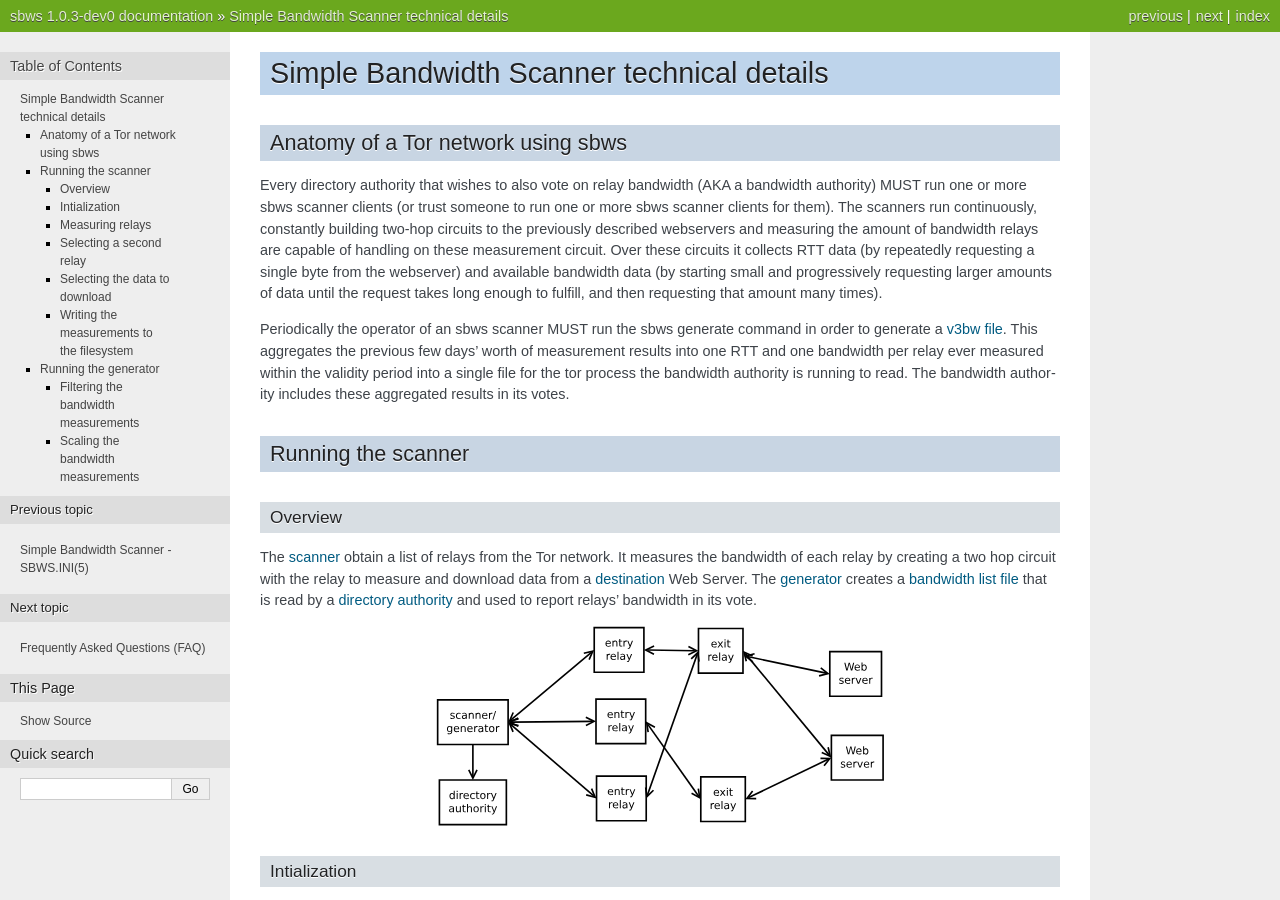
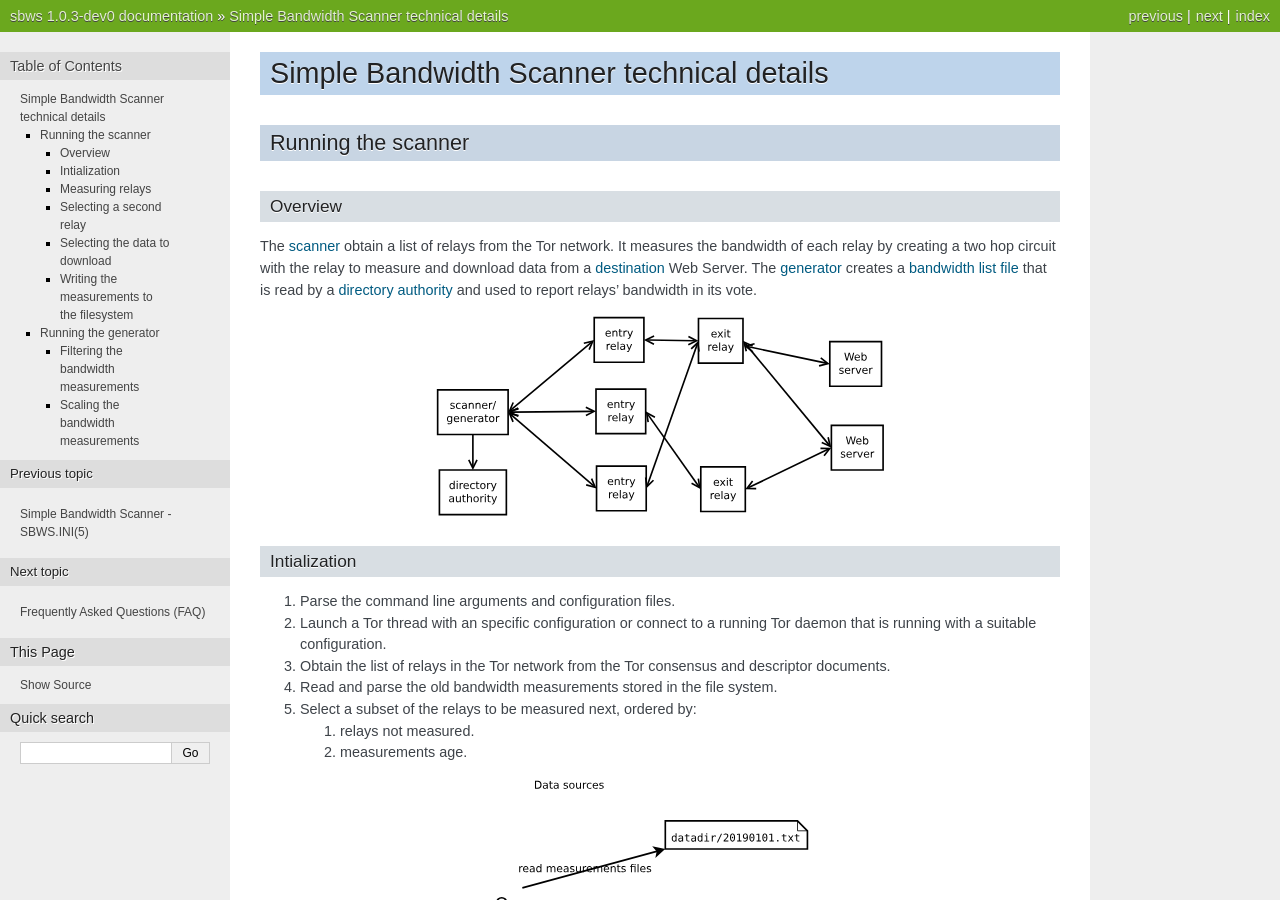
Before and after one commit to torproject/sbws, a Sphinx documentation site: the page built from docs/source/specification.rst, in a window 1280 px wide and 900 px high. Built offline with Sphinx 7.4.7, drawn with Linux system fonts in a browser that asks for light colours; formulas are drawn with MathJax 3.

Commit message:
docs: remove anatomy section
is already explained in README, and how the scanner works.

```diff
--- a/docs/source/specification.rst
+++ b/docs/source/specification.rst
@@ -1,29 +1,9 @@
 Simple Bandwidth Scanner technical details
 ============================================
 
-Anatomy of a Tor network using sbws
------------------------------------
+Running the scanner
+-----------------------
 
-Every directory authority that wishes to also vote on relay bandwidth (AKA
-a bandwidth authority) MUST run one or more sbws scanner clients (or trust
-someone to run one or more sbws scanner clients for them). The scanners run
-continuously, constantly building two-hop circuits to the previously described
-webservers and measuring the amount of bandwidth relays are capable of
-handling on these measurement circuit.  Over these circuits it collects RTT
-data (by repeatedly requesting a single byte from the webserver) and available
-bandwidth data (by starting small and progressively requesting larger amounts
-of data until the request takes long enough to fulfill, and then requesting
-that amount many times).
-
-Periodically the operator of an sbws scanner MUST run the sbws generate
-command in order to generate a :term:`v3bw file`. This aggregates the previous
-few days' worth of measurement results into one RTT and one bandwidth per relay
-ever measured within the validity period into a single file for the tor process
-the bandwidth authority is running to read.  The bandwidth authority includes
-these aggregated results in its votes.
-
-Running the scanner
----------------------
 Overview
 ~~~~~~~~~
 
```
